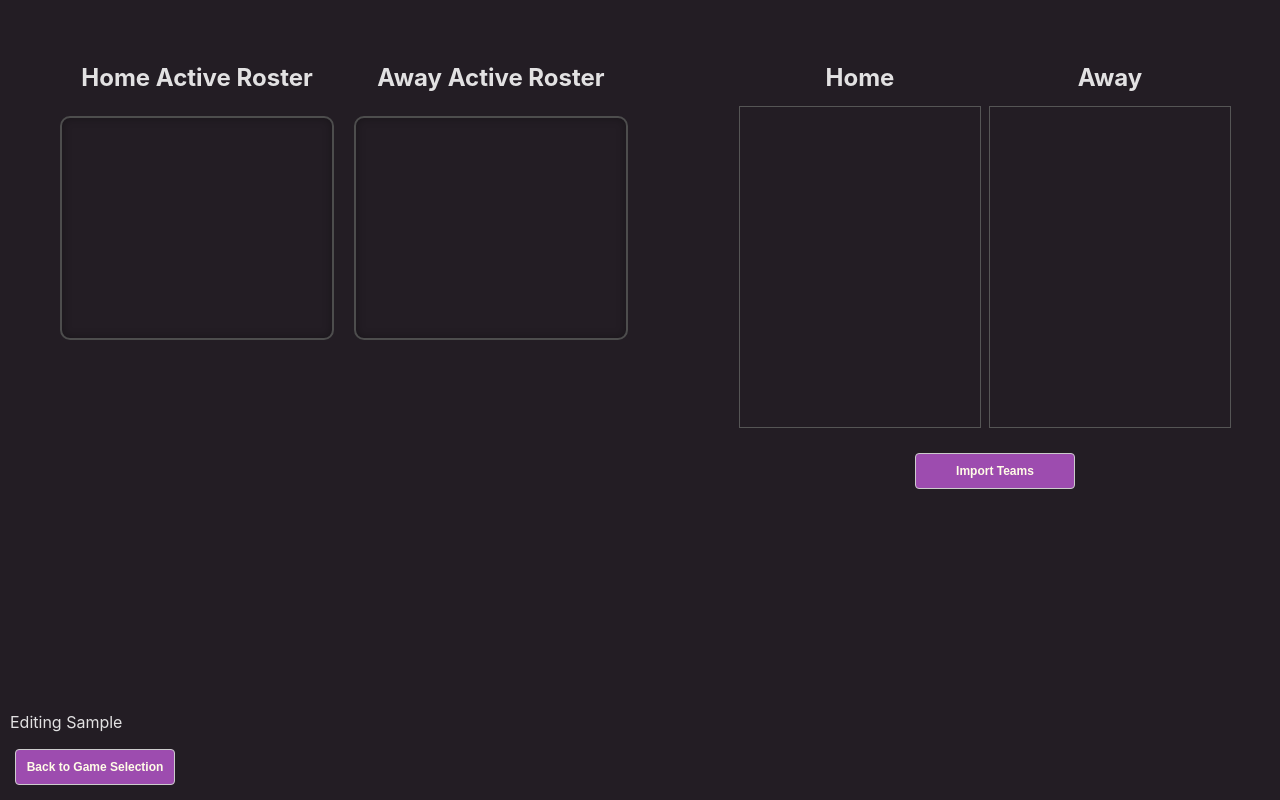
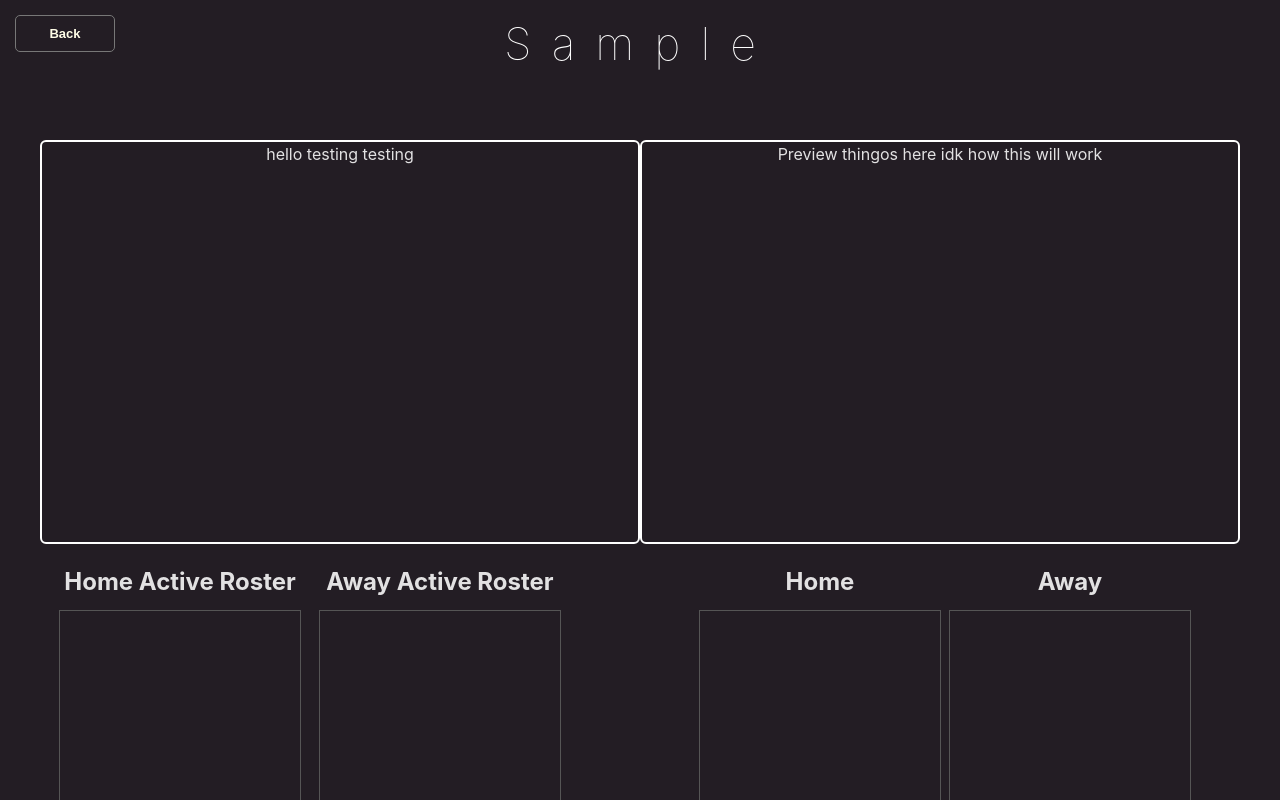
Before and after one commit to JakeRasmusson/cuddly-winner, a React (Vite) app in the folder client/: page / in a window 1280 px wide. Both pictures are taken after typing "Sample" into the empty fields and a click on the button "Create Game". Shown: the top 800 px of the page. Built offline with nearby package versions, Linux system fonts and the light colour scheme.

Commit message:
visual updates, code organization

```diff
--- a/client/src/App.jsx
+++ b/client/src/App.jsx
@@ -1,50 +1,52 @@
-/**
-
-    Modal for importing
-        - 'Edit' button, pulls up modal with
-          home/away slider, add/remove player, import team
-
-
- */
 
 import { useState } from 'react'
+
 import PlayerList from './components/PlayerList/PlayerList'
 import Roster from './components/Roster/Roster'
 import GameSelection from './components/GameSelection/GameSelection'
 import BasicEditor from './components/BasicEditor/BasicEditor'
 import StatsEditor from './components/StatsEditor/StatsEditor'
 import ImportModal from './components/ImportModal/ImportModal'
+import LayoutSelector from './components/LayoutSelector/LayoutSelector'
+import LayoutPreview from './components/LayoutPreview/LayoutPreview'
+
 import './App.css'
 
-const initialHomePlayers = [].map((player, index) => ({...player, id: index + 1, team: 'home'}))
-const initialAwayPlayers = [].map((player, index) => ({...player, id: index + 1, team: 'away'}))
-
 const App = () => {
+    //Set players in each player list
     const [homePlayers, setHomePlayers] = useState([])
     const [awayPlayers, setAwayPlayers] = useState([])
 
+    //Set players for active roster list
     const [homeRoster, setHomeRoster] = useState([])
     const [awayRoster, setAwayRoster] = useState([])
 
+    //Are we displaying the game selection screen?
     const [currentPage, setCurrentPage] = useState('selection')
     const [selectedGame, setSelectedGame] = useState(null)
     const [games, setGames] = useState([])
 
+    //Basic editor vs stats editor, and which player is being updated
     const [editorType, setEditorType] = useState(null)
     const [editingPlayer, setEditingPlayer] = useState(null)
 
+    //Import team/create player modal
     const [isModalOpen, setIsModalOpen] = useState(false)
 
+    //What happens when we click a player?  Are they in the player list or the active roster?
     const handleEdit = (type, player) => {
         setEditorType(type)
         setEditingPlayer(player)
         //console.log('type: ' + type)
         //console.log('player: ' + player)
     }
+    //Close the editor...
     const closeEditor = _ => {
         setEditorType(null)
         setEditingPlayer(null)
     }
+
+    //Update list of players with new, saved information
     const handleSave = updatedPlayer => {
         //console.log(updatedPlayer)
         const updateList = (list, setList) => setList(list.map(p => (p.id == updatedPlayer.id ? updatedPlayer : p)))
@@ -65,18 +67,22 @@ const App = () => {
         closeEditor()
     }
 
+    //Create a new game object and add it to the previous list of games when a new one is created,
+    //By default that page is selected to edit
     const handleCreateGame = (gameName, sport) => {
         const newGame = { id: new Date(Date.now()), name: gameName, sport: sport }
         setGames([...games, newGame])
         setSelectedGame(newGame)
         setCurrentPage('roster')
     }
+    //If a user otherwise simply clicks an existing game, select that one
     const handleSelectGame = gameId => {
         const game = games.find(g => g.id == gameId)
         setSelectedGame(game)
         setCurrentPage('roster')
     }
 
+    //When individual player is edited, save that information to the appropriate list
     const handleUpdate = (id, updatedData, team) => {
         if(team == 'home'){
             setHomePlayers(prev => {
@@ -111,6 +117,7 @@ const App = () => {
         e.dataTransfer.setData('team', team)
     }
 
+    //Add player to the chosen roster, remove them from player list
     const handleDrop = (player, team) => {
         //console.log("Roster player " + JSON.stringify(player))
         if(team == 'Home'){
@@ -123,8 +130,9 @@ const App = () => {
         }
     }
 
+    //Set appropriate team when players are imported
     const handleImportingPlayers = (players, team) => {
-        console.log(`Importing players for ${team}: ${players}`)
+        //console.log(`Importing players for ${team}: ${players}`)
         if(team == 'home'){
             setHomePlayers(players)
         }
@@ -133,10 +141,11 @@ const App = () => {
         }
     }
 
+    //Custom creation of one single player
     const handleAddPlayer = (playerData, team) => {
         const newPlayer = {
             ...playerData,
-            id: team == 'home' ? homePlayers.length + 1 : awayPlayers.length + 1
+            id: team == 'home' ? homePlayers.length + 2 : awayPlayers.length + 2
         }
 
         if(team == 'home'){
@@ -151,7 +160,9 @@ const App = () => {
 
     return (
         <>
-            {currentPage == 'selection' ? (
+            {
+            //If the current page is the game selection screen,
+            currentPage == 'selection' ? (
                 <GameSelection
                     games={games}
                     onCreateGame={handleCreateGame}
@@ -159,14 +170,26 @@ const App = () => {
                 />
             ) : (
                 <>
-                    <p className="editing-title">Editing {selectedGame.name}</p>
+                    {/* Back button and 'Editing Page' title */}
+                    <div className="page-info">
+                        <p className="editing-title">{selectedGame.name}</p>
+                        <h6 className="editing-sport">{selectedGame.sport}</h6>
                         <button
                             onClick={_ => setCurrentPage('selection')}
                             className="back-button"
                         >
-                        Back to Game Selection
+                            Back
                         </button>
+                    </div>
 
+                    {/* Selection and Preview Header */}
+                    <div className="layout-header">
+                        <LayoutSelector />
+                        <LayoutPreview stats={{yards: 0, passes: 0}}/>
+                    </div>
+
+                    <div className="player-lists">
+                        {/* Current Player Lists and Import button*/}
                         <div className="player-list-wrapper">
                             <PlayerList players={homePlayers} handleDragStart={handleDragStart} handleUpdate={handleUpdate} onEdit={handleEdit} title="Home" team="home"/>
                             <PlayerList players={awayPlayers} handleDragStart={handleDragStart} handleUpdate={handleUpdate} onEdit={handleEdit} title="Away" team="away"/>
@@ -182,9 +205,12 @@ const App = () => {
                                 )}
                             </div>
                         </div>
+
+                        {/* Current active team rosters */}
                         <div className="active-rosters">
                             <Roster team="Home" roster={homeRoster} handleDrop={handleDrop} onEdit={handleEdit} />
                             <Roster team="Away" roster={awayRoster} handleDrop={handleDrop} onEdit={handleEdit} />
+                        </div>
                     </div>
 
                     {editorType == 'basic' && (
--- /dev/null
+++ b/client/src/components/LayoutPreview/LayoutPreview.css
@@ -0,0 +1,6 @@
+.layout-preview-container {
+    width: 50%;
+    height: 400px;
+    border: 2px solid white;
+    border-radius: 6px;
+}
--- /dev/null
+++ b/client/src/components/LayoutPreview/LayoutPreview.jsx
@@ -0,0 +1,13 @@
+import React, { useState } from 'react'
+
+import './LayoutPreview.css'
+
+const LayoutPreview = ({ stats }) => {
+    return (
+        <div className='layout-preview-container'>
+            Preview thingos here idk how this will work
+        </div>
+    )
+}
+
+export default LayoutPreview
--- /dev/null
+++ b/client/src/components/LayoutSelector/LayoutSelector.css
@@ -0,0 +1,6 @@
+.layout-selector-container {
+    width: 50%;
+    height: 400px;
+    border: 2px solid white;
+    border-radius: 6px;
+}
--- /dev/null
+++ b/client/src/components/LayoutSelector/LayoutSelector.jsx
@@ -0,0 +1,15 @@
+import React, { useState } from 'react'
+
+import './LayoutSelector.css'
+
+const LayoutSelector = _ => {
+
+
+    return (
+        <div className="layout-selector-container">
+            hello testing testing
+        </div>
+    )
+}
+
+export default LayoutSelector
--- a/client/src/components/PlayerList/PlayerList.css
+++ b/client/src/components/PlayerList/PlayerList.css
@@ -6,8 +6,8 @@
     width: 100%;
     overflow-y: auto;
 
+    padding-bottom: 10px;
     padding-top: 10px;
-    padding-bottom: 10px;
 
     border: 1px solid rgb(85, 85, 85);
 
@@ -22,12 +22,13 @@
 .player-list {
     width: 240px;
     display: flex;
+    margin-top: -40px;
     flex-direction: column;
     align-items: center;
     justify-content: flex-start;
 }
 
 .list-title {
-    margin-bottom:  10px;
+    margin-bottom: 10px;
     text-align: center;
 }
--- a/client/src/components/Roster/Roster.css
+++ b/client/src/components/Roster/Roster.css
@@ -1,16 +1,16 @@
 .roster {
-    width: 250px;
-    border: 2px solid #4d4d4d;
-    padding: 10px;
-    border-radius: 10px;
-    box-shadow: inset 0 0 10px rgba(0, 0, 0, 0.3);
     display: flex;
     flex-direction: column;
+    align-items: center;
+    height: 300px;
+    width: 100%;
+    overflow-y: auto;
 
-    min-height: 200px;
-    max-height: 450px;
+    padding-top: 10px;
+    padding-bottom: 10px;
 
-    overflow-y: auto;
+    border: 1px solid rgb(85, 85, 85);
+
     -ms-overflow-style: none;
     scrollbar-width: none;
 }
@@ -18,6 +18,15 @@
     display: none;
 }
 
-.roster-players {
-    margin: auto;
+.roster-list {
+    width: 240px;
+    display: flex;
+    flex-direction: column;
+    align-items: center;
+    justify-content: flex-start;
 }
+
+.roster-title {
+    margin-bottom: 10px;
+    text-align: center;
+}
--- a/client/src/components/Roster/Roster.jsx
+++ b/client/src/components/Roster/Roster.jsx
@@ -22,8 +22,8 @@ const Roster = ({ team, roster, handleDrop, onEdit }) => {
     }
 
     return (
-        <div>
-            <h2>{team} Active Roster</h2>
+        <div className='roster-list'>
+            <h2 className="roster-title">{team} Active Roster</h2>
             <div
                 className='roster'
                 onDragOver={onDragOver}
--- a/client/src/index.css
+++ b/client/src/index.css
@@ -13,59 +13,101 @@
   -moz-osx-font-smoothing: grayscale;
 }
 
+.layout-header {
+  display: flex;
+  position: relative;
+}
+
+.player-lists {
+  display: flex;
+  position: relative;
+  padding-bottom: 20px;
+}
+
 .player-list-wrapper {
   display: flex;
-  justify-content: space-between;
+  justify-content: space-around;
+  position: absolute;
   gap: 10px;
-  position: absolute;
   right: 20px;
   top: 20px;
-  padding: 20px
+  padding: 20px;
+  height: 500px;
 }
 
 .active-rosters {
   display: flex;
+  position: absolute;
   gap: 20px;
   align-items: flex-start;
   justify-content: flex-start;
   margin-left: 20px;
 }
+
+.page-info {
+  width: 100%;
+  height: 100px;
+}
+
 .back-button {
   position: absolute;
   left: 10px;
-  bottom: 5px;
+  top: 10px;
+  display: flex;
+  justify-content: center;
   padding: 10px;
+  font-size: 13px;
+  width: 100px;
+  border: 1px solid #777777;
+  border-radius: 5px;
+  background-color: rgba(0, 0, 0, 0);
+  transition: background-color 0.2s;
+}
+
+.editing-title {
+  position: absolute;
+  left: 50%;
+  top: 10px;
+  margin-top: 0;
+  transform: translateX(-50%);
+  color: white;
+  font-size: 45px;
+  font-weight: 100;
+  letter-spacing: 20px;
+  width: 100%;
+}
+
+.editing-sport {
+  position: absolute;
+  display: flex;
+  left: 50%;
+  transform: translateX(-50%);
+  color: rgb(109, 109, 109);
+  font-style: italic;
+  padding-top: 5px;
+  font-weight: 600;
+  letter-spacing: 10px;
+  font-size: 15px;
+}
+
+.back-button:hover {
+  background-color: #8b45a039;
+  cursor: pointer;
+}
+
+.import-modal-button {
+  position: absolute;
+  left: 50%;
+  bottom: 100px;
+  transform: translateX(-50%);
   font-size: 12px;
   width: 160px;
-  margin-bottom: 10px;
   border: 1px solid #ccc;
   border-radius: 4px;
   background-color: #9d4caf;
   transition: background-color 0.2s;
 }
 
-.back-button:hover, .import-modal-button:hover {
-  background-color: #8b45a0;
-  cursor: pointer;
+.import-modal-button:hover {
+  background-color: #63336e;
 }
-
-.editing-title {
-  position: absolute;
-  left: 10px;
-  bottom: 50px;
-}
-
-.import-modal-button {
-  position: absolute;
-  left: 50%;
-  top: 100%;
-  transform: translateX(-50%);
-  padding: 10px;
-  font-size: 12px;
-  width: 160px;
-  margin-bottom: 10px;
-  border: 1px solid #ccc;
-  border-radius: 4px;
-  background-color: #9d4caf;
-  transition: background-color 0.2s;
-}
```
Lines whose indentation alone changed are shown as unchanged.
